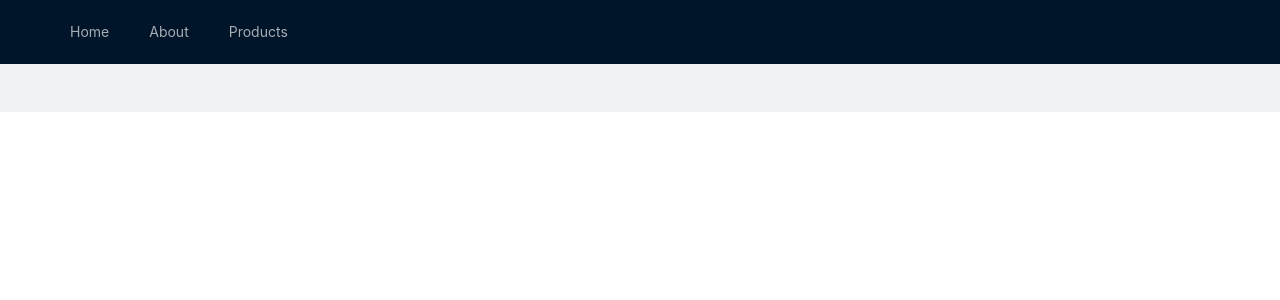
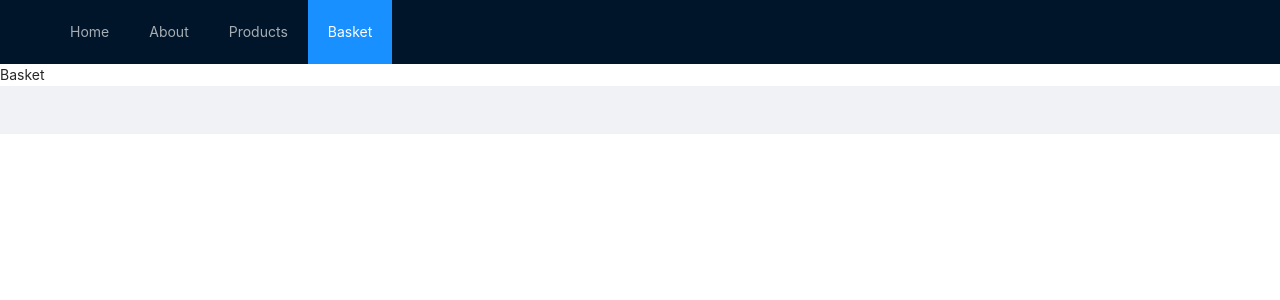
Before and after one commit to corinm/online-supermarket, a React (Create React App) app in the folder website/: page /basket in a window 1280 px wide. Shown: the top 300 px of the page. Built offline with nearby package versions, Linux system fonts and the light colour scheme.

Commit message:
Added empty view basket page

```diff
--- a/website/src/App.js
+++ b/website/src/App.js
@@ -2,10 +2,12 @@ import React from "react";
 import { Layout } from "antd";
 import { BrowserRouter as Router, Switch, Route } from "react-router-dom";
 import "./App.css";
+
+import Header from "./components/Header";
 import Home from "./routes/home/Home";
 import About from "./routes/about/About";
 import Products from "./routes/products/Products";
-import Header from "./components/Header";
+import Basket from "./routes/basket/Basket";
 
 const { Footer } = Layout;
 
@@ -23,6 +25,9 @@ const App = () => {
         <Route exact path="/products">
           <Products />
         </Route>
+        <Route exact path="/basket">
+          <Basket />
+        </Route>
       </Switch>
       <Footer></Footer>
     </Router>
--- a/website/src/components/Header.js
+++ b/website/src/components/Header.js
@@ -1,16 +1,21 @@
-import React, { useState } from 'react'
+import React, { useState } from "react";
 
-import { Layout, Menu } from 'antd'
-import { withRouter } from 'react-router'
-import { Link } from "react-router-dom"
+import { Layout, Menu } from "antd";
+import { withRouter } from "react-router";
+import { Link } from "react-router-dom";
 
 const Header = ({ location }) => {
-  const [active, setActive] = useState(location.pathname)
+  const [active, setActive] = useState(location.pathname);
 
   return (
     <Layout.Header>
-      <Menu mode="horizontal" theme="dark" onClick={e => setActive(e.key)} selectedKeys={[active]}>
-        <Menu.Item key='/'>
+      <Menu
+        mode="horizontal"
+        theme="dark"
+        onClick={(e) => setActive(e.key)}
+        selectedKeys={[active]}
+      >
+        <Menu.Item key="/">
           <Link to="/">Home</Link>
         </Menu.Item>
         <Menu.Item key="/about">
@@ -19,9 +24,12 @@ const Header = ({ location }) => {
         <Menu.Item key="/products">
           <Link to="/products">Products</Link>
         </Menu.Item>
+        <Menu.Item key="/basket">
+          <Link to="/basket">Basket</Link>
+        </Menu.Item>
       </Menu>
     </Layout.Header>
-  )
-}
+  );
+};
 
-export default withRouter(Header)
+export default withRouter(Header);
--- /dev/null
+++ b/website/src/routes/basket/Basket.js
@@ -0,0 +1,7 @@
+import React from "react";
+
+const Basket = () => {
+  return <div>Basket</div>;
+};
+
+export default Basket;
```
Also changed, not shown: website/src/routes/Dashboard.js (deleted, +0 -16 lines).
